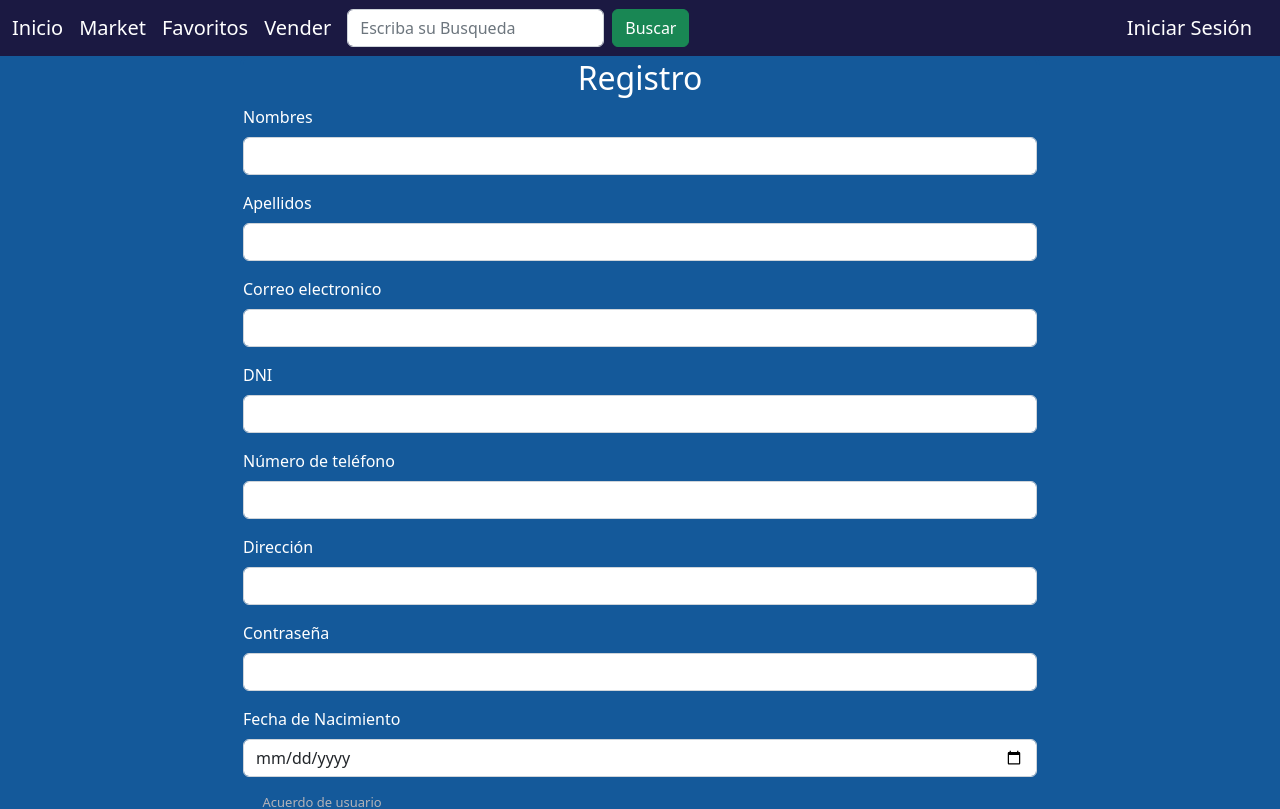
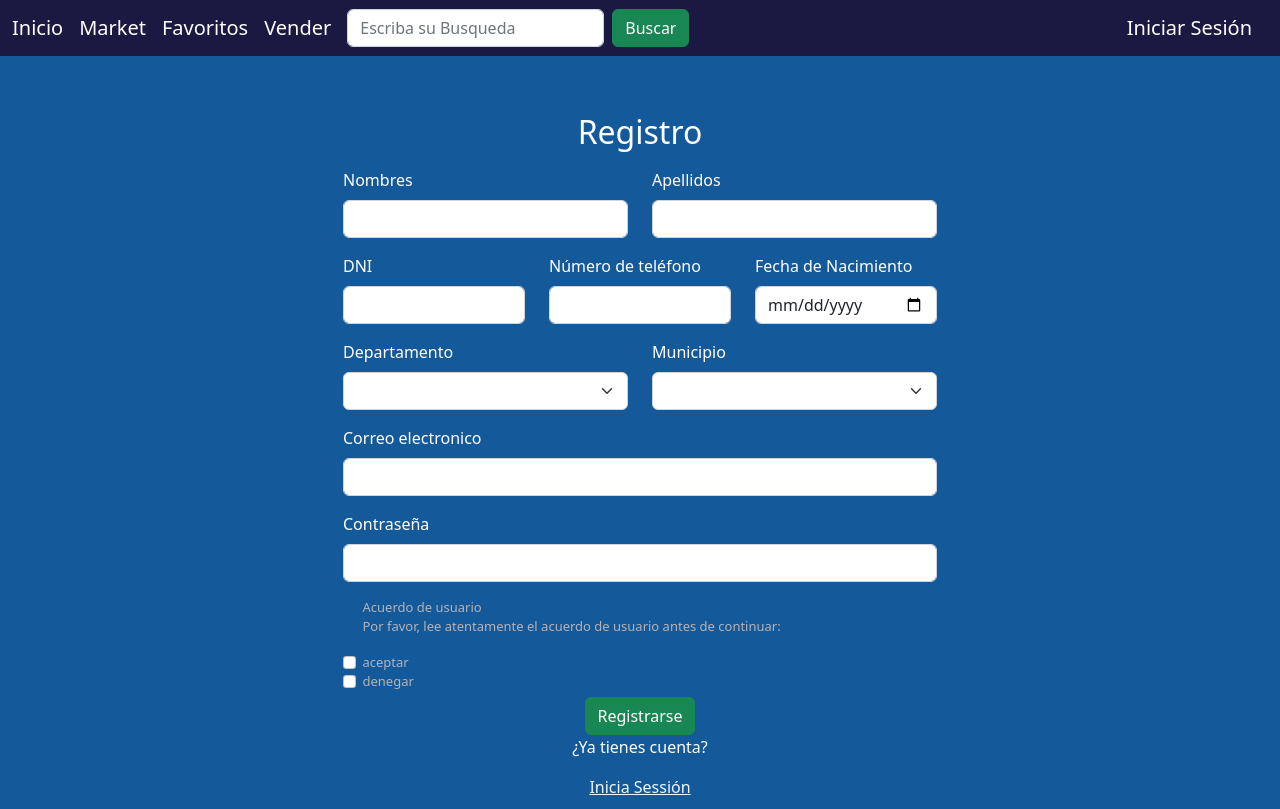
Before and after one commit to iamchapita/Marketplace-Frontend, a React (Create React App) app in the folder markeplace-frontend/: page /registro in a window 1280 px wide. Shown: the top 809 px of the page. Built offline with nearby package versions, Linux system fonts and the light colour scheme.

Commit message:
Cambio Vista de Registro

```diff
--- a/markeplace-frontend/src/App.js
+++ b/markeplace-frontend/src/App.js
@@ -4,7 +4,7 @@ import RegistrationPage from './components/auth/registration.js';
 import Navbar from './components/bar/navbar';
 import { BrowserRouter, Route, Routes } from 'react-router-dom';
 import { useState } from 'react';
-import ProductForm from "./components/product/productForm";
+import ProductForm from "./components/product/productform";
 
 function App() {
 
--- a/markeplace-frontend/src/components/auth/registration.js
+++ b/markeplace-frontend/src/components/auth/registration.js
@@ -11,7 +11,8 @@ function RegistrationPage() {
     const [lastName, setLastName] = useState('');
     const [phoneNumber, setphoneNumber] = useState('');
     const [birthDate, setBirthDate] = useState('');
-    const [address, setAddress] = useState('');
+    const [addressdepartment, setAddressdepartment] = useState('');
+    const [addresscity, setAddresscity] = useState('');
     const [dni, setDni] = useState('');
 
     const handleSubmit = (event) => {
@@ -39,39 +40,60 @@ function RegistrationPage() {
             <div className='box'>
                 <div className='card-body-registration' >
                     <h2>Registro</h2>
-                    <form onSubmit={handleSubmit}>
-                        <div className='mb-3'>
+                    <p></p>
+                    <form onSubmit={handleSubmit} className='row'>
+
+                        <div className='col-6'>
                             <label className='form-label'>Nombres</label>
                             <input className='form-control' type="text" value={name} onChange={(e) => setName(e.target.value)} />
                         </div>
-                        <div className='mb-3'>
+
+                        <div className='col-6'>
                             <label className='form-label'>Apellidos</label>
                             <input className='form-control' type="text" value={lastName} onChange={(e) => setLastName(e.target.value)} />
                         </div>
+
+                        <div><p></p></div>
+
+                        <div className='col-md-4'>
+                            <label className='form-label'>DNI</label>
+                            <input className='form-control' type="number" value={dni} onChange={(e) => setDni(e.target.value)} />
+                        </div>
+
+                        <div className='col-md-4'>
+                            <label className='form-label'>Número de teléfono</label>
+                            <input className='form-control' type="number" value={phoneNumber} onChange={(e) => setphoneNumber(e.target.value)} />
+                        </div>
+
+                        <div className='col-md-4'>
+                            <label className='form-label'>Fecha de Nacimiento</label>
+                            <input className='form-control' type="date" value={birthDate} onChange={(e) => setBirthDate(e.target.value)} />
+                        </div>
+
+                        <div><p></p></div>
+
+                        <div className='col-6'>
+                            <label className='form-label'>Departamento</label>
+                            <select className='form-select' type="list" value={addressdepartment} onChange={(e) => setAddressdepartment(e.target.value)} />
+                        </div>
+
+                        <div className='col-6'>
+                        <label className='form-label'>Municipio</label>
+                            <select className='form-select' type="list" value={addresscity} onChange={(e) => setAddresscity(e.target.value)} />
+                        </div>
+
+                        <div><p></p></div>
+
                         <div className='mb-3'>
                             <label className='form-label'>Correo electronico</label>
                             <input className='form-control' type="email" value={email} onChange={(e) => setEmail(e.target.value)} />
                         </div>
-                        <div className='mb-3'>
-                            <label className='form-label'>DNI</label>
-                            <input className='form-control' type="number" value={dni} onChange={(e) => setDni(e.target.value)} />
-                        </div>
-                        <div className='mb-3'>
-                            <label className='form-label'>Número de teléfono</label>
-                            <input className='form-control' type="number" value={phoneNumber} onChange={(e) => setphoneNumber(e.target.value)} />
-                        </div>
-                        <div className='mb-3'>
-                            <label className='form-label'>Dirección</label>
-                            <input className='form-control' type="text" value={address} onChange={(e) => setAddress(e.target.value)} />
-                        </div>
+
                         <div className='mb-3'>
                             <label className='form-label'>Contraseña</label>
                             <input className='form-control' type="password" value={password} onChange={(e) => setPassword(e.target.value)} />
                         </div>
-                        <div className='mb-3'>
-                            <label className='form-label'>Fecha de Nacimiento</label>
-                            <input className='form-control' type="date" value={birthDate} onChange={(e) => setBirthDate(e.target.value)} />
-                        </div>
+
                         <div className='agreements'>
                             <UserAgreement></UserAgreement>
                         </div>
--- a/markeplace-frontend/src/style/style-registration.css
+++ b/markeplace-frontend/src/style/style-registration.css
@@ -1,7 +1,7 @@
 /*CSS Registration*/
 
 .box{
-    width: 800px;
+    width: 600px;
     border-color: #14599a;
 }
 
@@ -17,3 +17,13 @@
     text-align: left;
     font-size: medium;
 }
+
+.col-md-4{
+    text-align: left;
+    font-size: medium;
+}
+
+.col-6{
+    text-align: left;
+    font-size: medium;
+}
```
